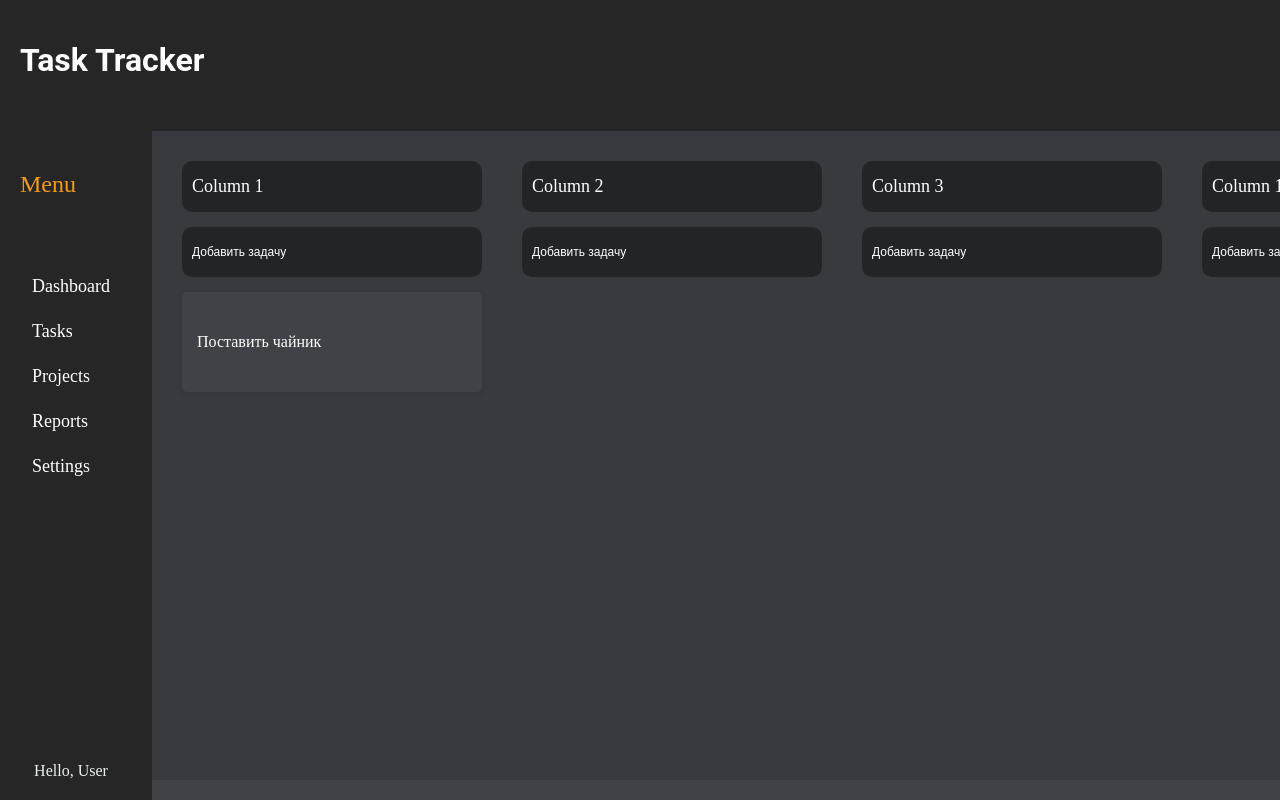
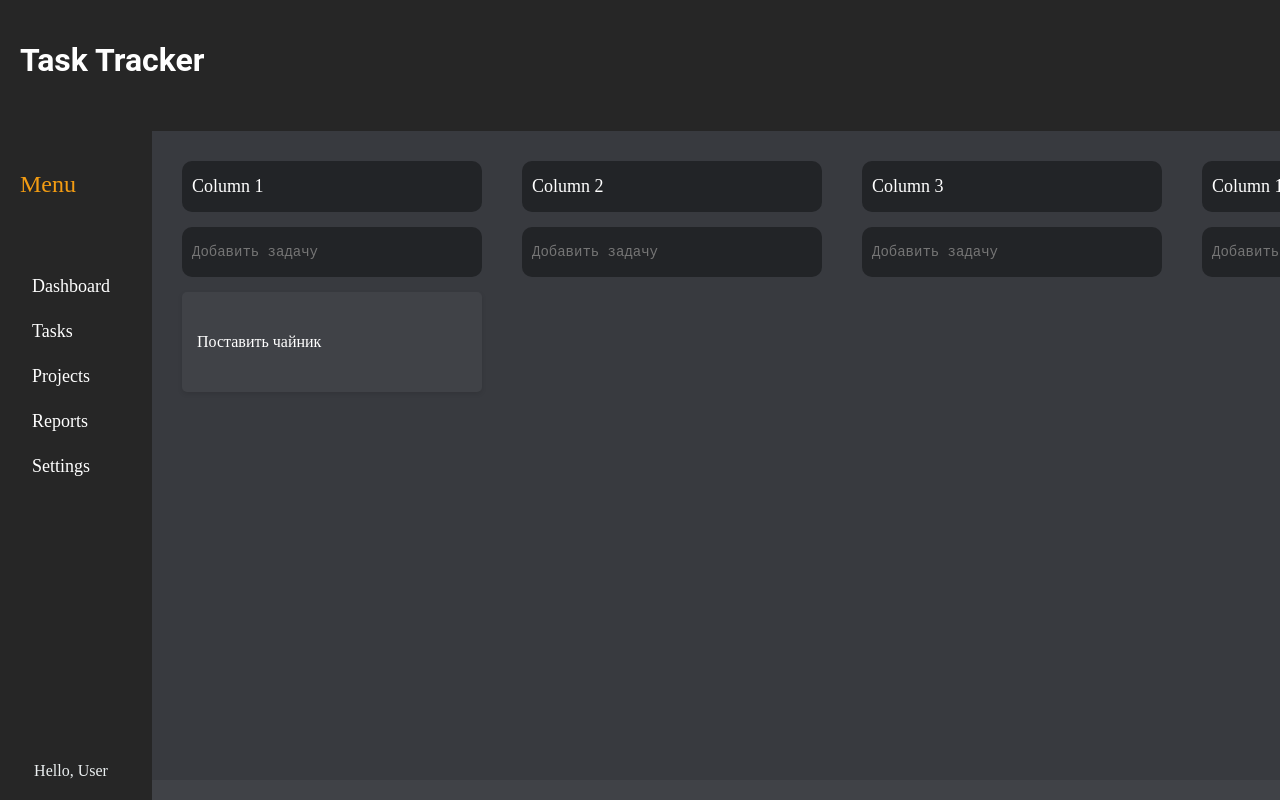
Before and after one commit to Wok1chz/task-tracker, a React (Create React App) app in the folder app/: page / in a window 1280 px wide. Built offline with nearby package versions, Linux system fonts and the light colour scheme.

Commit message:
Сделал более красивую реализую функционала 'добавить задачу'

```diff
--- a/app/src/features/taskBoard/TaskBoard.module.css
+++ b/app/src/features/taskBoard/TaskBoard.module.css
@@ -7,12 +7,14 @@
     overflow-x: auto;
     flex-wrap: nowrap;
     margin-bottom: 20px;
+    width: 100%;
   }
 
   .column {
     flex: 1 0 auto;
     width: 300px;
     background-color: rgba(0, 0, 0, 0);
+    max-width: 300px;
     padding: 10px;
     border-radius: 8px;
     display: flex;
@@ -23,6 +25,7 @@
     flex: 1 0 auto;
     width: 300px;
     background-color: #222427;
+    max-width: 300px;
     border: 2px solid rgb(197, 186, 156);
     opacity: 0.3;
     padding: 10px;
@@ -32,6 +35,20 @@
 
   .columnTitle {
     background-color: #222427;
+    resize: none;
+    min-height: 50px;
+    padding: 0px 0px 0px 10px;
+    border-radius: 10px;
+    font-size: 14px;
+    color: white;
+    margin-bottom: 15px;
+  }
+
+  .textAreaTaskAdd {
+    background-color: #222427;
+    border: none;
+    align-content: center;
+    resize: none;
     min-height: 50px;
     padding: 0px 0px 0px 10px;
     border-radius: 10px;
@@ -93,15 +110,13 @@
   }
 
   .fullWidthInput {
-    width: 98%;
-    border: none;
-    outline: nonec;
-    min-height: 100%;
-    box-sizing: border-box;
-    background-color: transparent;
+    background-color: #222427;
+    min-height: 50px;
+    padding: 0px 0px 0px 10px;
+    border-radius: 10px;
+    font-size: 14px;
     color: white;
-    padding: 0;
-    font-size: 12px;
+    margin-bottom: 15px;
   }
 
   .fullWidthInput::placeholder {
--- a/app/src/features/taskBoard/TaskBoard.tsx
+++ b/app/src/features/taskBoard/TaskBoard.tsx
@@ -40,11 +40,11 @@ const TaskBoard: React.FC<TaskBoardProps> = ({ columns, initTasks }) => {
     setColumns(newColumns);
   }
 
-  const createTask = (columnId: Id) => {
+  const createTask = (columnId: Id, name: string) => {
     const newTask: TaskBoardTask = {
       id: uuidv4(),
       columnId: columnId,
-      name: 'Generated Task'
+      name: name
     };
 
     setTasks([...tasks, newTask]);
--- a/app/src/features/taskBoard/components/StageColumn.tsx
+++ b/app/src/features/taskBoard/components/StageColumn.tsx
@@ -1,4 +1,4 @@
-import React, { useMemo, useState } from 'react';
+import React, { useMemo, useRef, useState } from 'react';
 import styles from './../TaskBoard.module.css'; // Импортируем стили
 import Task from './Task';
 import { TaskBoardColumnProps, TaskBoardTask } from '../types/taskBoard.types';
@@ -8,9 +8,27 @@ import { CSS } from '@dnd-kit/utilities';
 const StageColumn: React.FC<TaskBoardColumnProps> = ({ id, tasks, title, updateColumn, createTask }) => {
 
   const [editMode, setEditMode] = useState(false);
+  const [newTaskValue, setNewTaskValue] = useState<string>('');
+  const newTaskValueRef = useRef<HTMLTextAreaElement>(null);
+
   const tasksIds = useMemo(() => {
     return tasks.map(tasks => tasks.id);
   }, [tasks]);
+
+  const handleCreateTaskKeyDown = (event: React.KeyboardEvent<HTMLTextAreaElement>) => {
+    const { key } = event;
+
+    if (key === 'Enter' && newTaskValue.trim()) {
+      event.preventDefault();
+
+      if (createTask) {
+        createTask(id, newTaskValue.trim());
+      }
+
+      setNewTaskValue('');
+      newTaskValueRef.current?.blur();
+    }
+  };
 
   const {
       attributes,
@@ -69,12 +87,16 @@ const StageColumn: React.FC<TaskBoardColumnProps> = ({ id, tasks, title, updateC
             onBlur={() => {setEditMode(false)}}
             />}</h2>
         </div>
-        <div className={styles.columnTitle}>
-          <input
+          <textarea
+            value={newTaskValue}
+            ref={newTaskValueRef}
             placeholder='Добавить задачу'
-            className={styles.fullWidthInput}
+            className={styles.textAreaTaskAdd}
+            onChange={(event) => {
+              setNewTaskValue(event.target.value)
+            }}
+            onKeyDown={(event: React.KeyboardEvent<HTMLTextAreaElement>) => handleCreateTaskKeyDown(event)}
           />
-        </div>
             <SortableContext items={tasksIds}>
               {tasks.map((task: TaskBoardTask) => (
                 <Task
@@ -85,13 +107,6 @@ const StageColumn: React.FC<TaskBoardColumnProps> = ({ id, tasks, title, updateC
                 ></Task>
               ))}
             </SortableContext>
-        {/* <div>
-          <button
-            onClick={() => {
-              if(createTask) createTask(id);
-            }}
-          >Добавить задачу</button>
-        </div> */}
       </div>
   );
 };
--- a/app/src/features/taskBoard/types/taskBoard.types.ts
+++ b/app/src/features/taskBoard/types/taskBoard.types.ts
@@ -11,7 +11,7 @@ export interface TaskBoardColumnProps {
     tasks: Array<TaskBoardTask>;
     title: string;
     updateColumn?: (id: Id, title: string) => void;
-    createTask?: (columnId: Id) => void;
+    createTask?: (columnId: Id, name: string) => void;
 }
 
 export interface TaskBoardTask {
```
